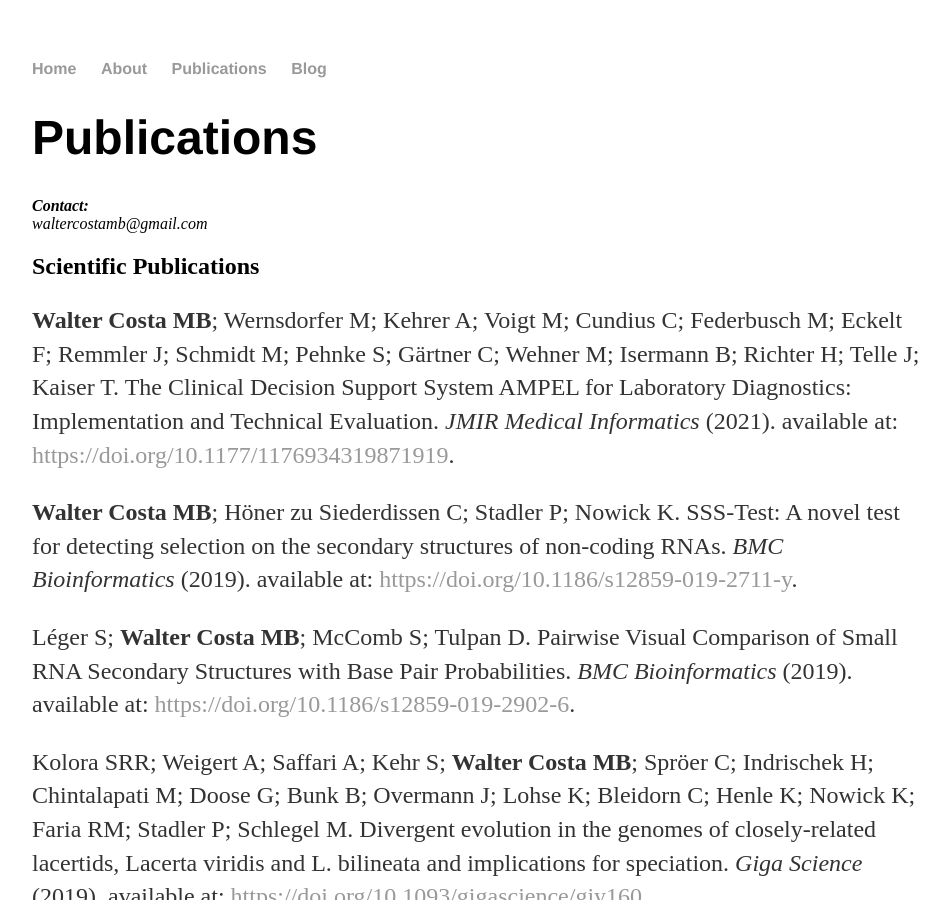
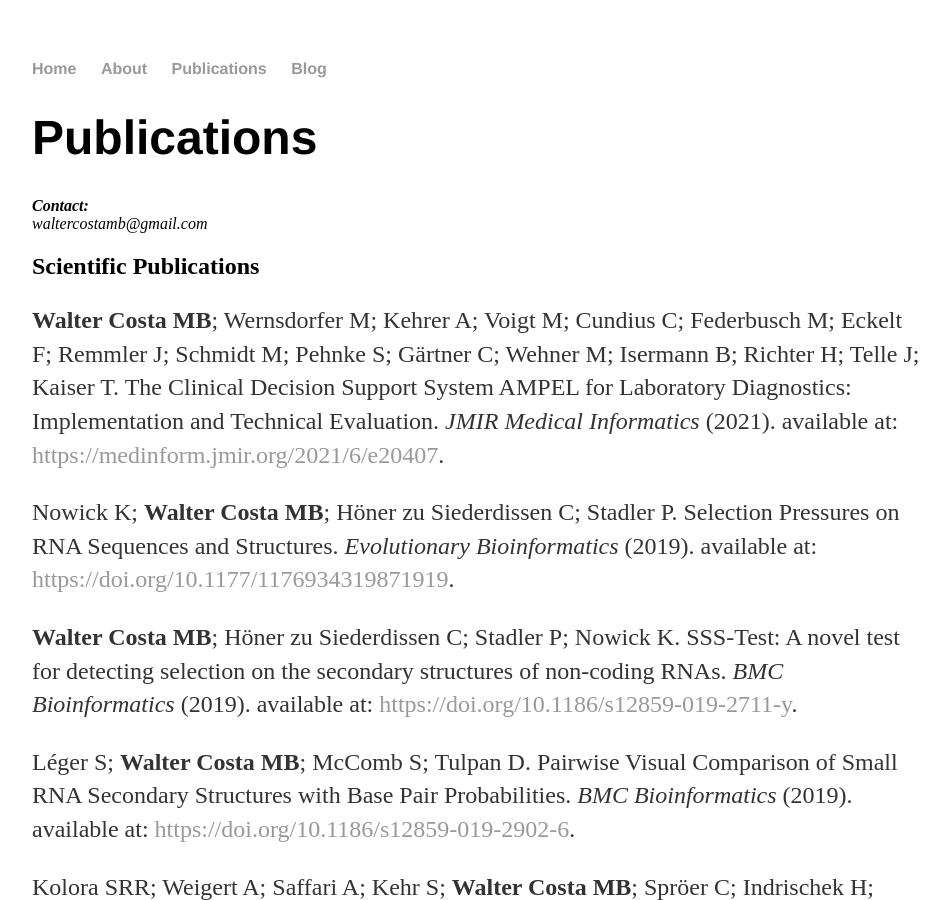
Before and after one commit to waltercostamb/waltercostamb.github.io, a Jekyll site: the page built from pubs/index.html, in a window 1280 px wide and 900 px high. Shown: the whole window, without its empty margins (160-1109 px from the left). Built offline with Jekyll 4.4.1, drawn with Linux system fonts in a browser that asks for light colours; some of the changed lines change nothing that is shown.

Commit message:
Update index.html

```diff
--- a/pubs/index.html
+++ b/pubs/index.html
@@ -20,7 +20,7 @@ title: Publications of Maria Beatriz Walter Costa
 					<p><strong>Walter Costa MB</strong>; Wernsdorfer M; Kehrer A; Voigt M; Cundius C; Federbusch M; Eckelt F; Remmler J;
 	  Schmidt M; Pehnke S; Gärtner C; Wehner M; Isermann B; Richter H; Telle J; Kaiser T. The Clinical Decision Support System AMPEL for Laboratory
 	  Diagnostics: Implementation and Technical Evaluation. <em>JMIR Medical Informatics</em> (2021). available at:
-          <a href="https://medinform.jmir.org/2021/6/e20407</a>.
+          <a href="https://medinform.jmir.org/2021/6/e20407">https://medinform.jmir.org/2021/6/e20407</a>.
 
 					<p>Nowick K; <strong>Walter Costa MB</strong>; Höner zu Siederdissen C; Stadler P. Selection Pressures on RNA Sequences
           and Structures. <em>Evolutionary Bioinformatics</em> (2019). available at:
```
